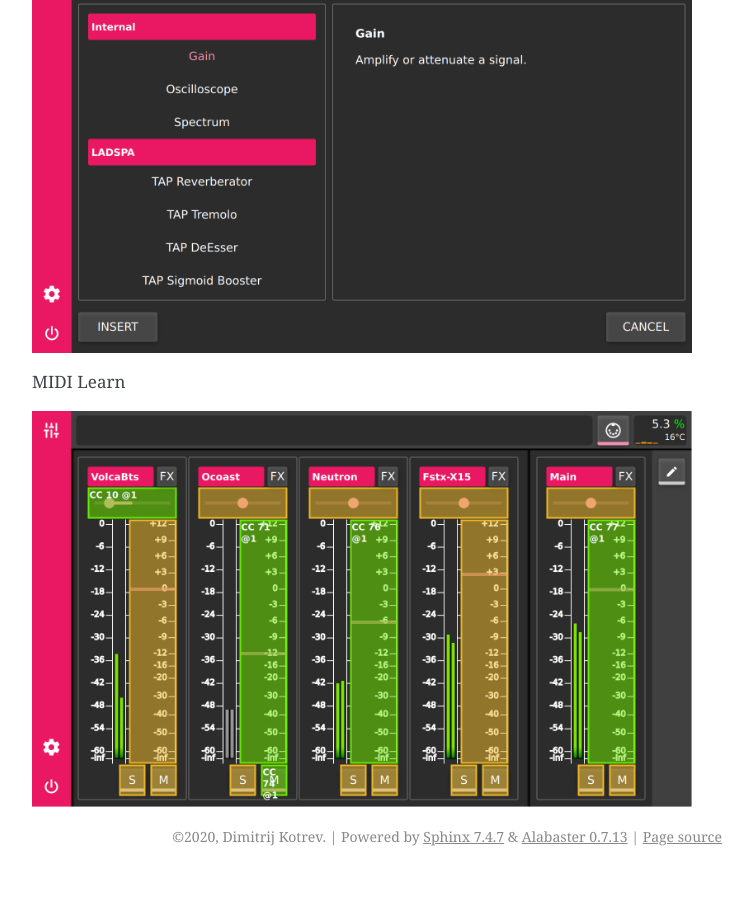
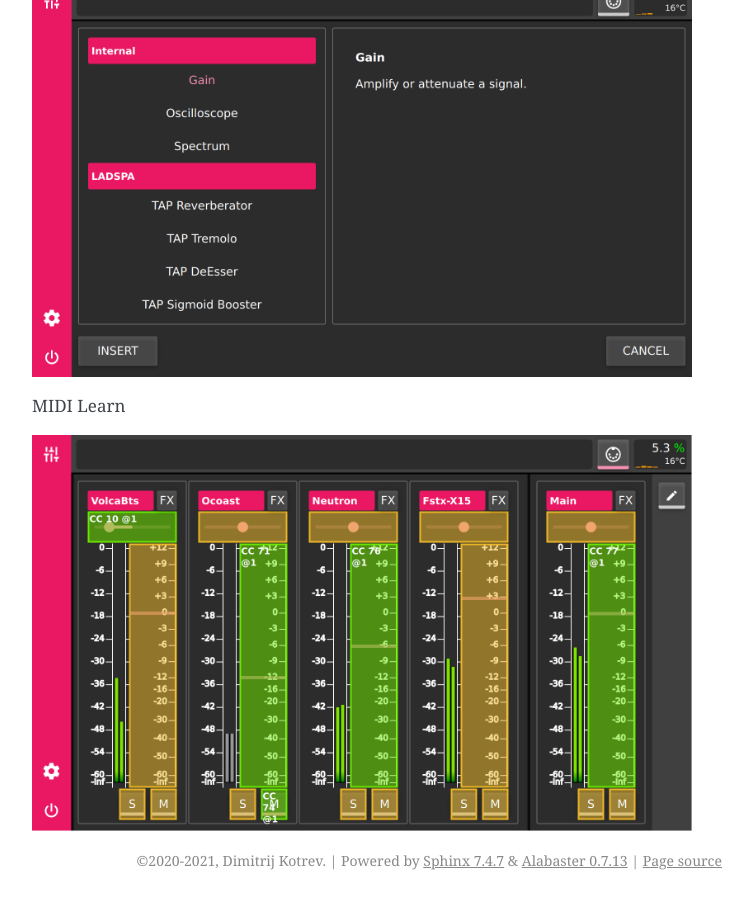
Before and after one commit to nooploop/piejam_docs, a Sphinx documentation site: the page built from source/index.rst, in a window 1280 px wide and 900 px high, scrolled down 4768 px. Shown: the whole window, without its empty margins (388-1141 px from the left). Built offline with Sphinx 7.4.7, drawn with Linux system fonts in a browser that asks for light colours; before the commit the page ends 5644 px from its top, so only the background shows below that.

```diff
--- a/source/conf.py
+++ b/source/conf.py
@@ -18,11 +18,11 @@
 # -- Project information -----------------------------------------------------
 
 project = 'PieJam'
-copyright = '2020, Dimitrij Kotrev'
+copyright = '2020-2021, Dimitrij Kotrev'
 author = 'Dimitrij Kotrev'
 
 # The full version, including alpha/beta/rc tags
-release = 'v0.6.0'
+release = 'v0.7.0'
 
 
 # -- General configuration ---------------------------------------------------
--- a/source/index.rst
+++ b/source/index.rst
@@ -28,6 +28,7 @@ Features
 * Support for LADSPA plugins
 * Parameter control through MIDI CC
 * Oscilloscope and Spectrum Analyzer
+* Recorder
 
 User interface
 --------------
```
Also changed, not shown: source/images/mixer.png.
